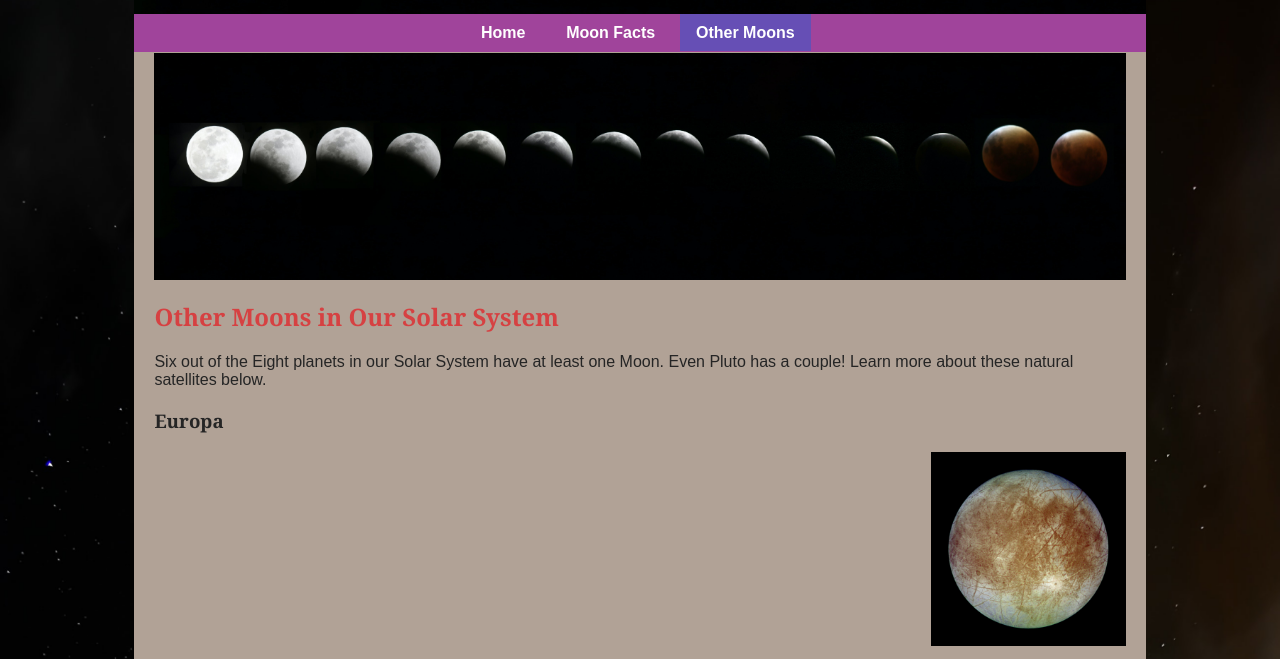
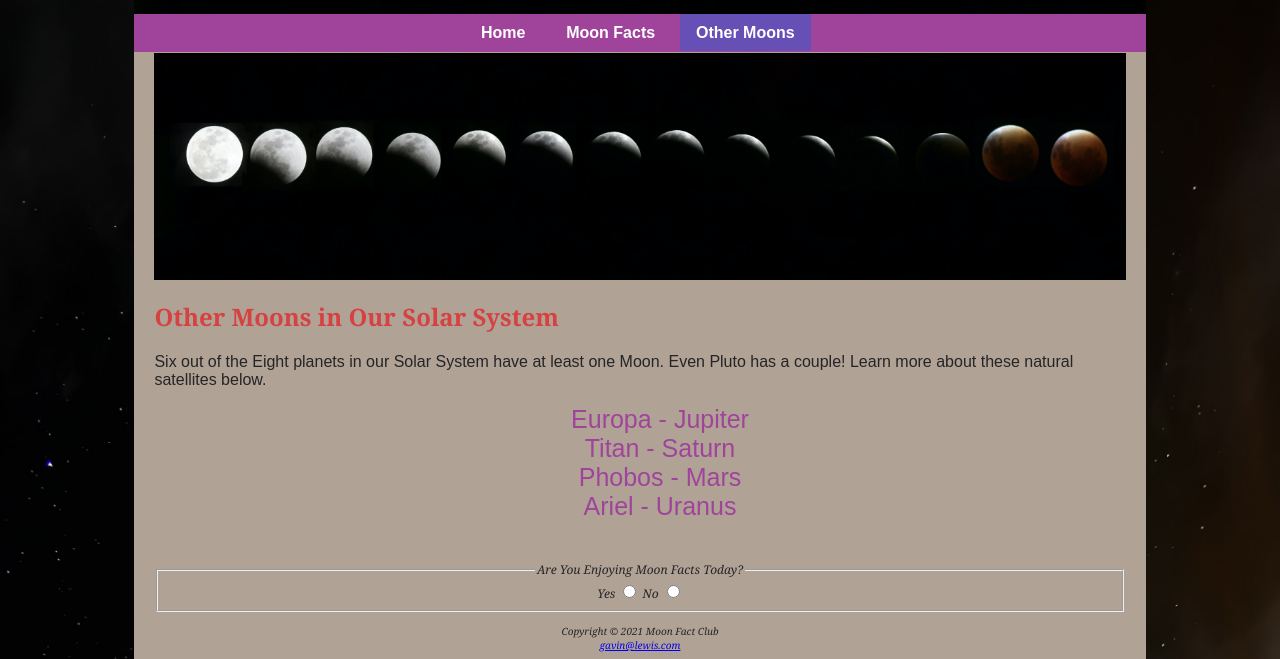
Before and after one commit to GRNCheetah/IST-web-dev-project, a plain HTML site: page others.html in a window 1280 px wide. Shown: the part 109-768 px from the top of the page. Drawn offline with Linux system fonts and the light colour scheme.

Commit message:
Made the links look a bit better on the Other Moon page

```diff
--- a/others.html
+++ b/others.html
@@ -32,12 +32,7 @@
 
                 <p>Six out of the Eight planets in our Solar System have at least one Moon. Even Pluto has a couple! Learn more about these natural satellites below.</p>
 
-                <h3>Europa</h3>
-                <div style="text-align: right"><img src="img/europa.jpg" width=20%></div>
-
-
-
-                <ul>
+                <ul class="moonstuff center">
                     <li><a href="europa.html">Europa - Jupiter</a></li>
                     <li><a href="titan.html">Titan - Saturn</a><a href=""></a></li>
                     <li><a href="phobos.html">Phobos - Mars</a></li>
--- a/styles.css
+++ b/styles.css
@@ -175,3 +175,20 @@ footer {
     display: block;
     margin:auto;
 }
+
+.moonstuff {
+    list-style-type: none;
+}
+
+ul a {
+    text-decoration: none;
+    font-size: 25px;
+}
+
+ul a:link {
+    color: var(--nav_col);
+}
+
+ul a:visited {
+    color: var(--nav_col);
+}
```
